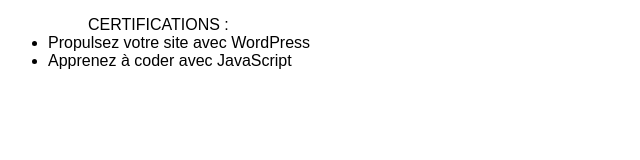
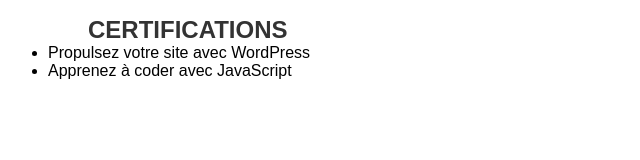
Before and after one commit to barathpoubady/portfolio_certificat, a plain HTML site: page index.html in a window 1280 px wide. Shown: the whole page, without its empty margins (0-640 px from the left). Drawn offline with Linux system fonts and the light colour scheme.

Commit message:
Modification du style de la balise 'ol' et petite correction de texte (le ':' est retiré apres 'certification'

```diff
--- a/index.html
+++ b/index.html
@@ -11,7 +11,7 @@
   <body>
 
 	<ul>
-	  <ol>CERTIFICATIONS : </ol>
+	  <ol>CERTIFICATIONS </ol>
 	  <li>Propulsez votre site avec WordPress</li>
 	  <li>Apprenez à coder avec JavaScript</li>
 	</ul>
--- a/style.css
+++ b/style.css
@@ -2,3 +2,10 @@
 	font-family:arial;
 
 }
+
+ol {
+	color:#333333;
+	font-weight:bold;
+	font-size:24px;
+
+}
```
